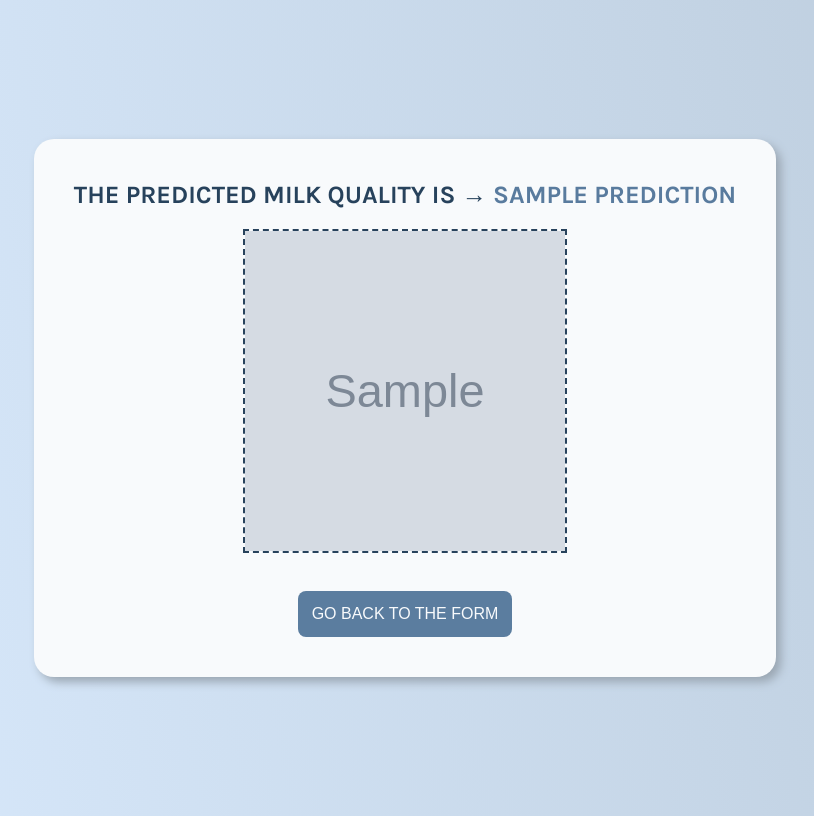
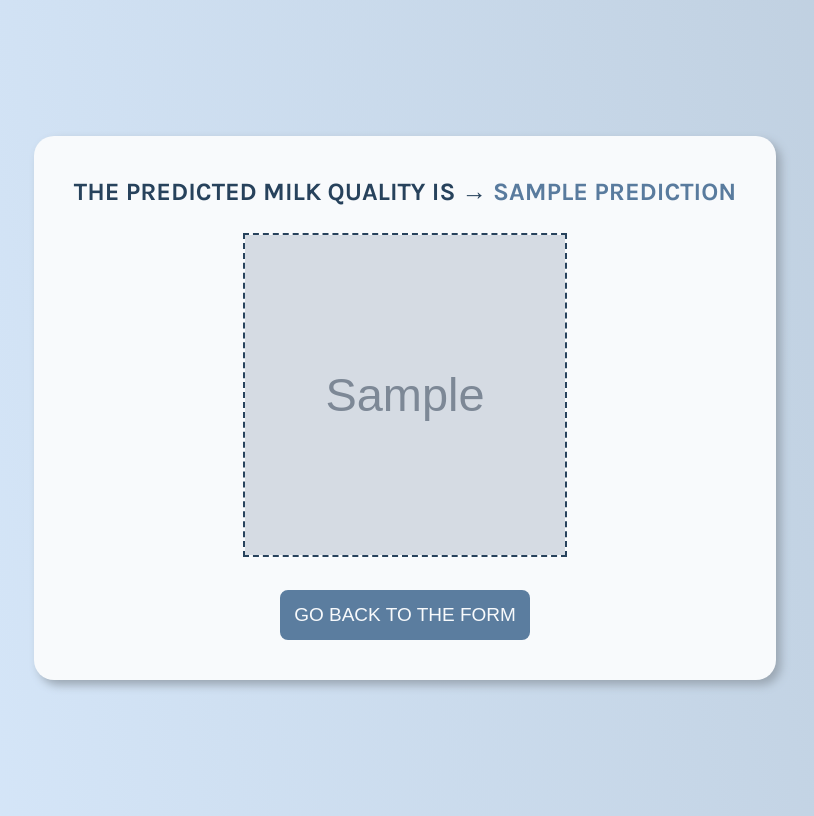
Before and after one commit to hannahkaith/milk-quality-prediction, a Flask app: template templates/result.html in a window 1280 px wide. Shown: the whole page, without its empty margins (235-1049 px from the left). Run offline with Flask 3, Linux system fonts and the light colour scheme; the template is opened without the code that fills it: most values are stand-ins (such as "Sample title", 1, 10 or a date in 2020); grey boxes marked "Sample" are stand-in pictures.

Commit message:
Update result.css

```diff
--- a/static/result.css
+++ b/static/result.css
@@ -35,19 +35,20 @@ h2{
     width: 320px;
     height: 320px; /*for the image sizing*/
     border: 2px dashed #27425c;
+    margin-top: 7px;
 }
 
 button {
     width: auto;
     border-radius: 8px;
     padding: 14px;
-    font-size: 16px;
+    font-size: 19px;
     text-transform: uppercase;
     border-style: none;
     background-color: #5b7d9f;
     color: #F8FAFC;
     transition: 0.5s;
-    margin-top: 15px;
+    margin-top: 10px;
     user-select: none; /* to disable text copy*/
 }
 
```
